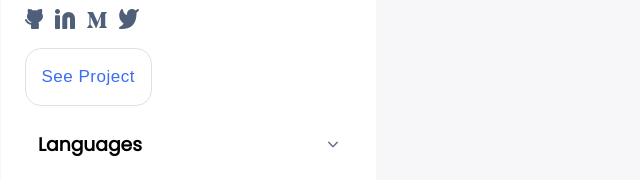
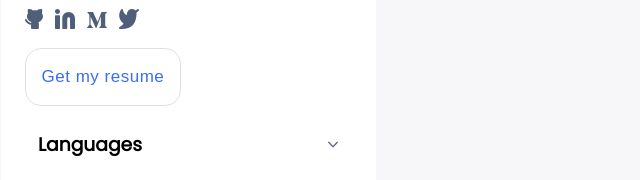
Before and after one commit to godybuoy/setup-and-mobile-first-project, a website: page index.html in a window 1280 px wide. Shown: the part 3866-4046 px from the top of the page, 0-640 px from the left. Drawn offline with Linux system fonts and the light colour scheme.

Commit message:
fixed about button

```diff
--- a/index.html
+++ b/index.html
@@ -156,7 +156,7 @@
     <li class="item1"><a href=""><img src="./image/Vectortwitter (1).svg" alt=""></a></li>
     <li class="item1"><a href=""><img src="./image/Vector (3).svg" alt=""></a></li>
   </ul>
-  <button class="btn">See Project</button>
+  <button class="btn">Get my resume</button>
 </article>
 <article class="about_language">
 <div class="item">
@@ -191,6 +191,7 @@
 <hr>
 </article>
   </section>
+
 </body>
 
 </html>
```
